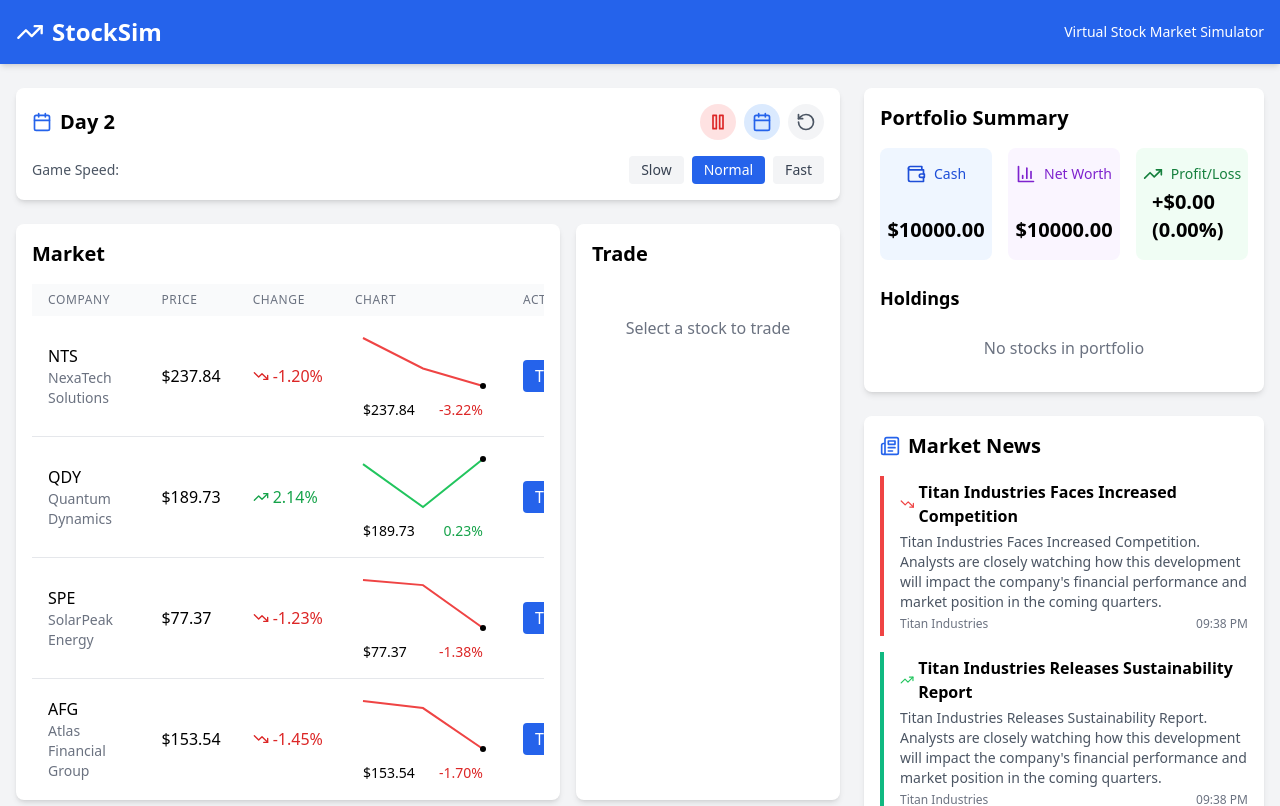
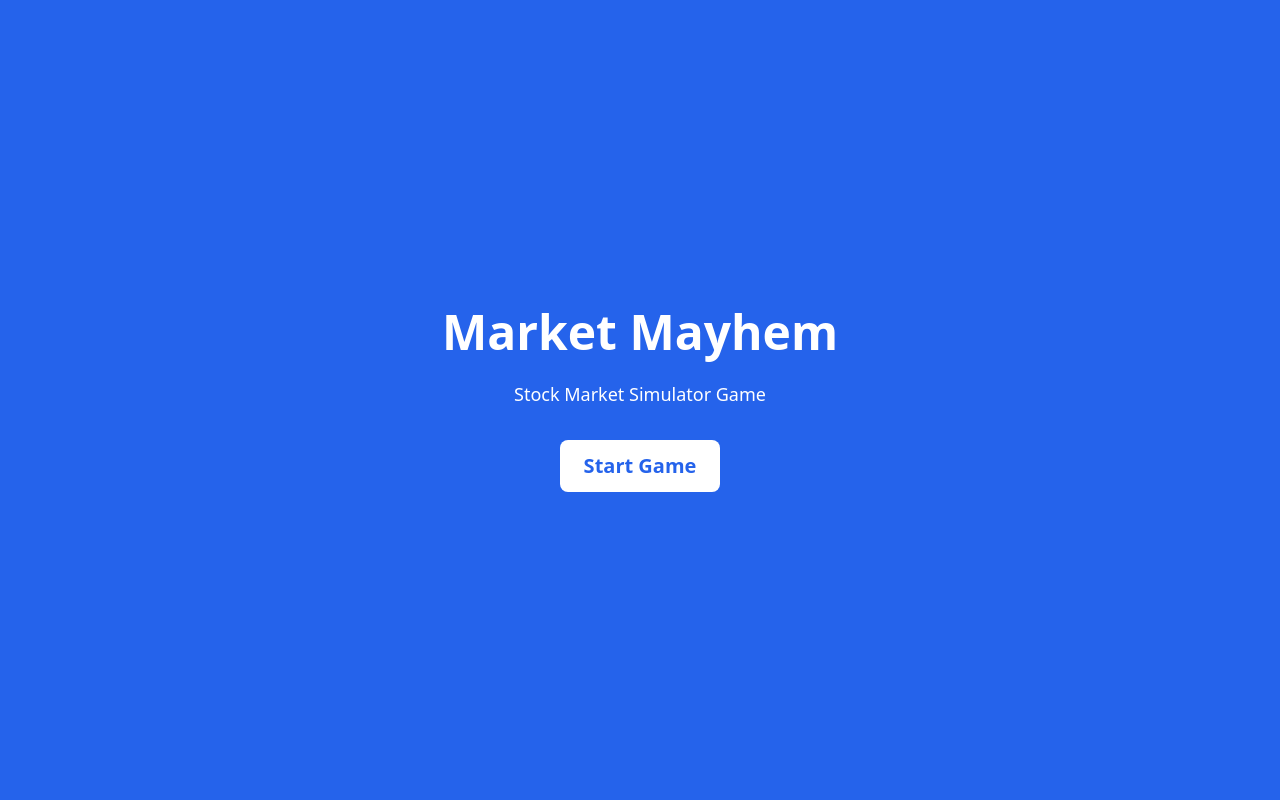
Before and after one commit to DDH2004/SacHacksVI_TheCowsOverYonder, a React (Vite) app: page / in a window 1280 px wide. Shown: the top 806 px of the page. Built offline with nearby package versions, Linux system fonts and the light colour scheme.

Commit message:
updated menus, got rid of auto advancing day

```diff
--- a/index.html
+++ b/index.html
@@ -4,7 +4,7 @@
     <meta charset="UTF-8" />
     <link rel="icon" type="image/svg+xml" href="/vite.svg" />
     <meta name="viewport" content="width=device-width, initial-scale=1.0" />
-    <title>StockSim</title>
+    <title>Market Mayhem</title>
   </head>
   <body>
     <div id="root"></div>
--- a/src/App.tsx
+++ b/src/App.tsx
@@ -1,27 +1,33 @@
-import React from 'react';
+import React, { useState } from 'react';
 import { GameProvider } from './context/GameContext';
 import StockList from './components/StockList';
 import PortfolioSummary from './components/PortfolioSummary';
 import NewsPanel from './components/NewsPanel';
 import GameControls from './components/GameControls';
 import MarketOverview from './components/MarketOverview';
-import { TrendingUp } from 'lucide-react';
+import StartMenu from './components/StartMenu';
 
 function App() {
+  const [isGameStarted, setIsGameStarted] = useState(false);
+
+  const handleStartGame = () => {
+    setIsGameStarted(true); // Start the game
+  };
+
+  const handleResetToMenu = () => {
+    setIsGameStarted(false); // Return to Start Menu
+  };
+
+  if (!isGameStarted) {
+    return <StartMenu onStart={handleStartGame} />;
+  }
+
   return (
-    <GameProvider>
+    <GameProvider resetToMenu={handleResetToMenu}>
       <div className="min-h-screen bg-gray-100">
         <header className="bg-blue-600 text-white shadow-md">
           <div className="container mx-auto px-4 py-4">
-            <div className="flex items-center justify-between">
-              <div className="flex items-center">
-                <TrendingUp size={28} className="mr-2" />
-                <h1 className="text-2xl font-bold">StockSim</h1>
-              </div>
-              <div className="text-sm">
-                Virtual Stock Market Simulator
-              </div>
-            </div>
+            <h1 className="text-2xl font-bold">Market Mayhem</h1>
           </div>
         </header>
 
@@ -42,8 +48,7 @@ function App() {
 
         <footer className="bg-gray-800 text-white py-4 mt-8">
           <div className="container mx-auto px-4 text-center text-sm">
-            <p>StockSim - Virtual Stock Market Simulator &copy; 2025</p>
-            <p className="text-gray-400 mt-1">All market data is simulated and for educational purposes only.</p>
+            Market Mayhem &copy; 2025
           </div>
         </footer>
       </div>
--- a/src/components/GameControls.tsx
+++ b/src/components/GameControls.tsx
@@ -1,10 +1,10 @@
 import React from 'react';
 import { useGame } from '../context/GameContext';
-import { Play, Pause, FastForward, RotateCcw, Calendar } from 'lucide-react';
+import { RotateCcw, Calendar } from 'lucide-react';
 
 const GameControls: React.FC = () => {
-  const { state, advanceDay, togglePause, setGameSpeed, resetGame } = useGame();
-  const { day, isPaused, gameSpeed } = state;
+  const { state, advanceDay, resetGame } = useGame();
+  const { day } = state;
 
   return (
     <div className="bg-white rounded-lg shadow-md p-4">
@@ -15,66 +15,32 @@ const GameControls: React.FC = () => {
         </div>
 
         <div className="flex space-x-2">
-          <button
-            onClick={togglePause}
-            className={`p-2 rounded-full ${isPaused ? 'bg-green-100 text-green-600' : 'bg-red-100 text-red-600'}`}
-            title={isPaused ? 'Resume' : 'Pause'}
-          >
-            {isPaused ? <Play size={20} /> : <Pause size={20} />}
-          </button>
 
         <button
           onClick={advanceDay}
-            className="p-2 rounded-full bg-blue-100 text-blue-600"
+          className="p-2 rounded-full bg-blue-100 text-blue-600 flex items-center space-x-2"
           title="Advance one day"
-            disabled={!isPaused}
         >
           <Calendar size={20} />
+          <span>Advance One Day</span>
         </button>
 
           <button
             onClick={resetGame}
-            className="p-2 rounded-full bg-gray-100 text-gray-600"
+            className="p-2 rounded-full bg-gray-100 text-gray-600 flex items-center space-x-2"
             title="Reset game"
           >
             <RotateCcw size={20} />
+            <span>Reset game</span>
           </button>
         </div>
       </div>
 
       <div className="flex items-center justify-between">
-        <div className="text-sm text-gray-600">Game Speed:</div>
+        <div className="text-sm text-gray-600">Days Until Goal:</div>
         <div className="flex space-x-2">
-          <button
-            onClick={() => setGameSpeed('slow')}
-            className={`px-3 py-1 text-sm rounded ${
-              gameSpeed === 'slow'
-                ? 'bg-blue-600 text-white'
-                : 'bg-gray-100 text-gray-700 hover:bg-gray-200'
-            }`}
-          >
-            Slow
-          </button>
-          <button
-            onClick={() => setGameSpeed('normal')}
-            className={`px-3 py-1 text-sm rounded ${
-              gameSpeed === 'normal'
-                ? 'bg-blue-600 text-white'
-                : 'bg-gray-100 text-gray-700 hover:bg-gray-200'
-            }`}
-          >
-            Normal
-          </button>
-          <button
-            onClick={() => setGameSpeed('fast')}
-            className={`px-3 py-1 text-sm rounded ${
-              gameSpeed === 'fast'
-                ? 'bg-blue-600 text-white'
-                : 'bg-gray-100 text-gray-700 hover:bg-gray-200'
-            }`}
-          >
-            Fast
-          </button>
+
+
         </div>
       </div>
     </div>
--- /dev/null
+++ b/src/components/StartMenu.tsx
@@ -0,0 +1,22 @@
+import React from 'react';
+
+interface StartMenuProps {
+  onStart: () => void; // onStart is a function that takes no arguments and returns nothing
+}
+
+const StartMenu: React.FC<StartMenuProps> = ({ onStart }) => {
+  return (
+    <div className="fixed inset-0 flex flex-col items-center justify-center bg-blue-600 text-white">
+      <h1 className="text-5xl font-bold mb-6">Market Mayhem</h1>
+      <p className="text-lg mb-8">Stock Market Simulator Game</p>
+      <button
+        onClick={onStart}
+        className="bg-white text-blue-600 px-6 py-3 rounded-lg text-xl font-semibold hover:bg-gray-200 transition"
+      >
+        Start Game
+      </button>
+    </div>
+  );
+};
+
+export default StartMenu;
--- a/src/components/StockList.tsx
+++ b/src/components/StockList.tsx
@@ -70,18 +70,24 @@ const StockList: React.FC = () => {
                 <th className="px-4 py-2 text-left text-xs font-medium text-gray-500 uppercase tracking-wider">Price</th>
                 <th className="px-4 py-2 text-left text-xs font-medium text-gray-500 uppercase tracking-wider">Change</th>
                 <th className="px-4 py-2 text-left text-xs font-medium text-gray-500 uppercase tracking-wider">Chart</th>
-                <th className="px-4 py-2 text-left text-xs font-medium text-gray-500 uppercase tracking-wider">Action</th>
               </tr>
             </thead>
             <tbody className="divide-y divide-gray-200">
-              {companies.map(company => {
+              {companies.map((company) => {
                 const priceHistory = company.priceHistory;
-                const previousPrice = priceHistory.length > 1 ? priceHistory[priceHistory.length - 2] : company.initialPrice;
+                const previousPrice =
+                  priceHistory.length > 1
+                    ? priceHistory[priceHistory.length - 2]
+                    : company.initialPrice;
                 const priceChange = company.currentPrice - previousPrice;
                 const percentChange = (priceChange / previousPrice) * 100;
 
                 return (
-                  <tr key={company.id} className="hover:bg-gray-50">
+                  <tr
+                    key={company.id}
+                    className="hover:bg-gray-50 cursor-pointer"
+                    onClick={() => handleCompanySelect(company)} // Make the row clickable
+                  >
                     <td className="px-4 py-2">
                       <div>
                         <div className="font-medium">{company.ticker}</div>
@@ -90,23 +96,23 @@ const StockList: React.FC = () => {
                     </td>
                     <td className="px-4 py-2 font-medium">${company.currentPrice.toFixed(2)}</td>
                     <td className="px-4 py-2">
-                      <div className={`flex items-center ${priceChange >= 0 ? 'text-green-600' : 'text-red-600'}`}>
-                        {priceChange >= 0 ? <TrendingUp size={16} className="mr-1" /> : <TrendingDown size={16} className="mr-1" />}
+                      <div
+                        className={`flex items-center ${
+                          priceChange >= 0 ? 'text-green-600' : 'text-red-600'
+                        }`}
+                      >
+                        {priceChange >= 0 ? (
+                          <TrendingUp size={16} className="mr-1" />
+                        ) : (
+                          <TrendingDown size={16} className="mr-1" />
+                        )}
                         <span>{percentChange.toFixed(2)}%</span>
                       </div>
                     </td>
                     <td className="px-4 py-2">
                       <StockChart company={company} width={120} height={60} />
                     </td>
-                    <td className="px-4 py-2">
-                      <button
-                        onClick={() => handleCompanySelect(company)}
-                        className="px-3 py-1 bg-blue-600 text-white rounded hover:bg-blue-700 transition"
-                      >
-                        Trade
-                      </button>
-
-                    </td>
+                    {/* Remove the Trade button */}
                   </tr>
                 );
               })}
--- a/src/context/GameContext.tsx
+++ b/src/context/GameContext.tsx
@@ -1,5 +1,5 @@
-import React, { createContext, useContext, useReducer, useEffect } from 'react';
-import { GameState, Company, NewsEvent, Portfolio } from '../types';
+import React, { createContext, useContext, useReducer } from 'react';
+import { GameState } from '../types';
 import { initialGameState } from '../data/initialData';
 import { advanceGameDay } from '../utils/marketSimulation';
 import { buyStock, sellStock } from '../utils/transactions';
@@ -9,8 +9,6 @@ type GameAction =
   | { type: 'ADVANCE_DAY' }
   | { type: 'BUY_STOCK'; companyId: string; shares: number }
   | { type: 'SELL_STOCK'; companyId: string; shares: number }
-  | { type: 'SET_GAME_SPEED'; speed: GameState['gameSpeed'] }
-  | { type: 'TOGGLE_PAUSE' }
   | { type: 'RESET_GAME' };
 
 // Create context
@@ -20,8 +18,6 @@ interface GameContextType {
   buyStockShares: (companyId: string, shares: number) => void;
   sellStockShares: (companyId: string, shares: number) => void;
   advanceDay: () => void;
-  setGameSpeed: (speed: GameState['gameSpeed']) => void;
-  togglePause: () => void;
   resetGame: () => void;
 }
 
@@ -32,9 +28,8 @@ const gameReducer = (state: GameState, action: GameAction): GameState => {
   switch (action.type) {
     case 'ADVANCE_DAY':
       return advanceGameDay(state);
-
     case 'BUY_STOCK': {
-      const company = state.companies.find(c => c.id === action.companyId);
+      const company = state.companies.find((c) => c.id === action.companyId);
       if (!company) return state;
 
       const result = buyStock(state.portfolio, company, action.shares);
@@ -42,12 +37,11 @@ const gameReducer = (state: GameState, action: GameAction): GameState => {
 
       return {
         ...state,
-        portfolio: result.portfolio
+        portfolio: result.portfolio,
       };
     }
-
     case 'SELL_STOCK': {
-      const company = state.companies.find(c => c.id === action.companyId);
+      const company = state.companies.find((c) => c.id === action.companyId);
       if (!company) return state;
 
       const result = sellStock(state.portfolio, company, action.shares);
@@ -55,62 +49,23 @@ const gameReducer = (state: GameState, action: GameAction): GameState => {
 
       return {
         ...state,
-        portfolio: result.portfolio
+        portfolio: result.portfolio,
       };
     }
-
-    case 'SET_GAME_SPEED':
-      return {
-        ...state,
-        gameSpeed: action.speed
-      };
-
-    case 'TOGGLE_PAUSE':
-      return {
-        ...state,
-        isPaused: !state.isPaused
-      };
-
     case 'RESET_GAME':
       return initialGameState;
-
     default:
       return state;
   }
 };
 
 // Provider component
-export const GameProvider: React.FC<{ children: React.ReactNode }> = ({ children }) => {
+export const GameProvider: React.FC<{ children: React.ReactNode; resetToMenu: () => void }> = ({
+  children,
+  resetToMenu,
+}) => {
   const [state, dispatch] = useReducer(gameReducer, initialGameState);
 
-  // Game loop for automatic day advancement
-  useEffect(() => {
-    if (state.isPaused) return;
-
-    let interval: number;
-
-    switch (state.gameSpeed) {
-      case 'slow':
-        interval = 10000; // 10 seconds
-        break;
-      case 'normal':
-        interval = 5000; // 5 seconds
-        break;
-      case 'fast':
-        interval = 2000; // 2 seconds
-        break;
-      default:
-        interval = 5000;
-    }
-
-    const timer = setInterval(() => {
-      dispatch({ type: 'ADVANCE_DAY' });
-    }, interval);
-
-    return () => clearInterval(timer);
-  }, [state.gameSpeed, state.isPaused]);
-
-  // Helper functions
   const buyStockShares = (companyId: string, shares: number) => {
     dispatch({ type: 'BUY_STOCK', companyId, shares });
   };
@@ -123,16 +78,9 @@ export const GameProvider: React.FC<{ children: React.ReactNode }> = ({ children
     dispatch({ type: 'ADVANCE_DAY' });
   };
 
-  const setGameSpeed = (speed: GameState['gameSpeed']) => {
-    dispatch({ type: 'SET_GAME_SPEED', speed });
-  };
-
-  const togglePause = () => {
-    dispatch({ type: 'TOGGLE_PAUSE' });
-  };
-
   const resetGame = () => {
     dispatch({ type: 'RESET_GAME' });
+    resetToMenu(); // Trigger return to Start Menu
   };
 
   return (
@@ -143,9 +91,7 @@ export const GameProvider: React.FC<{ children: React.ReactNode }> = ({ children
         buyStockShares,
         sellStockShares,
         advanceDay,
-        setGameSpeed,
-        togglePause,
-        resetGame
+        resetGame,
       }}
     >
       {children}
```
Also changed, not shown: src/components/StockChart.tsx (line endings or trailing spaces). Lines whose indentation alone changed are shown as unchanged.
